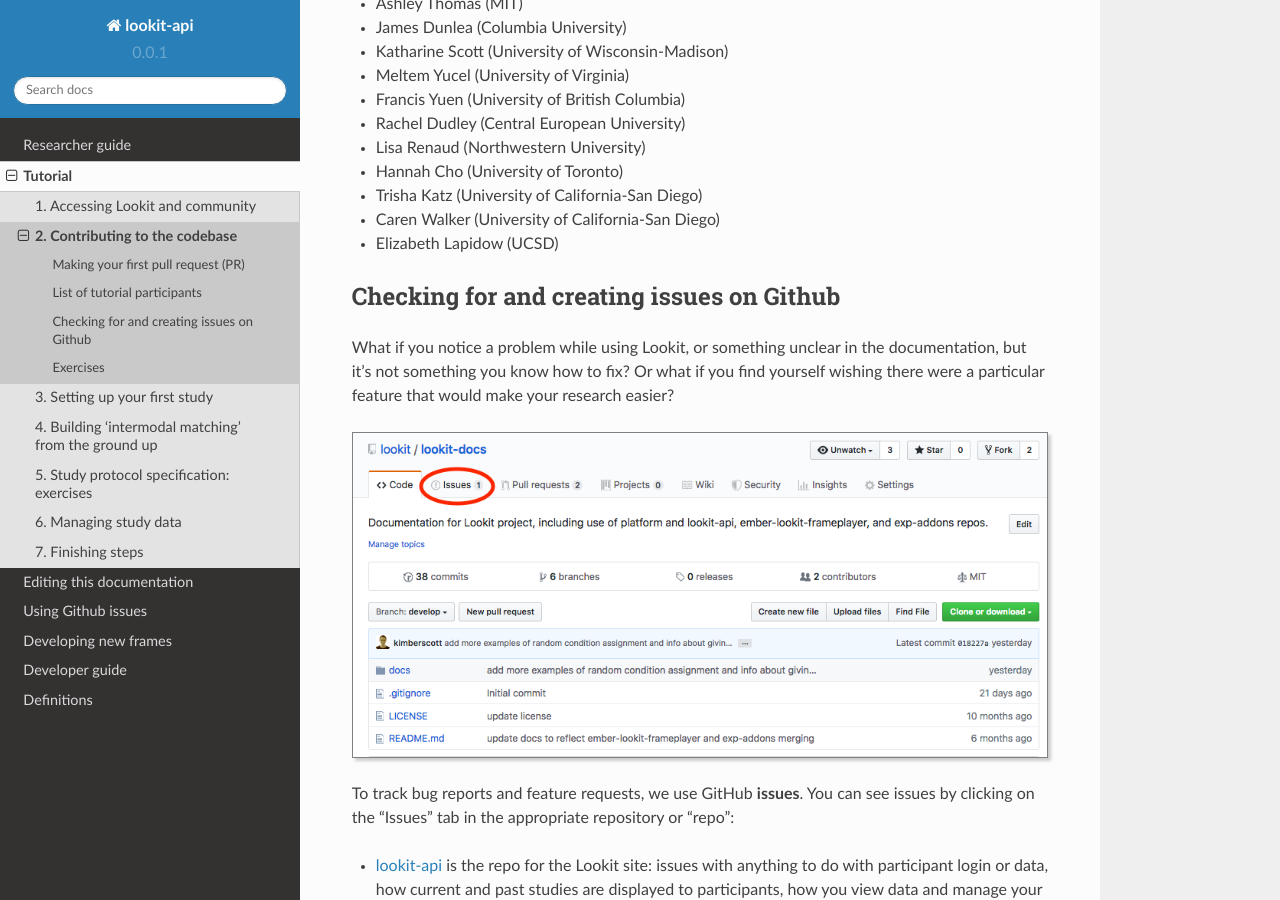
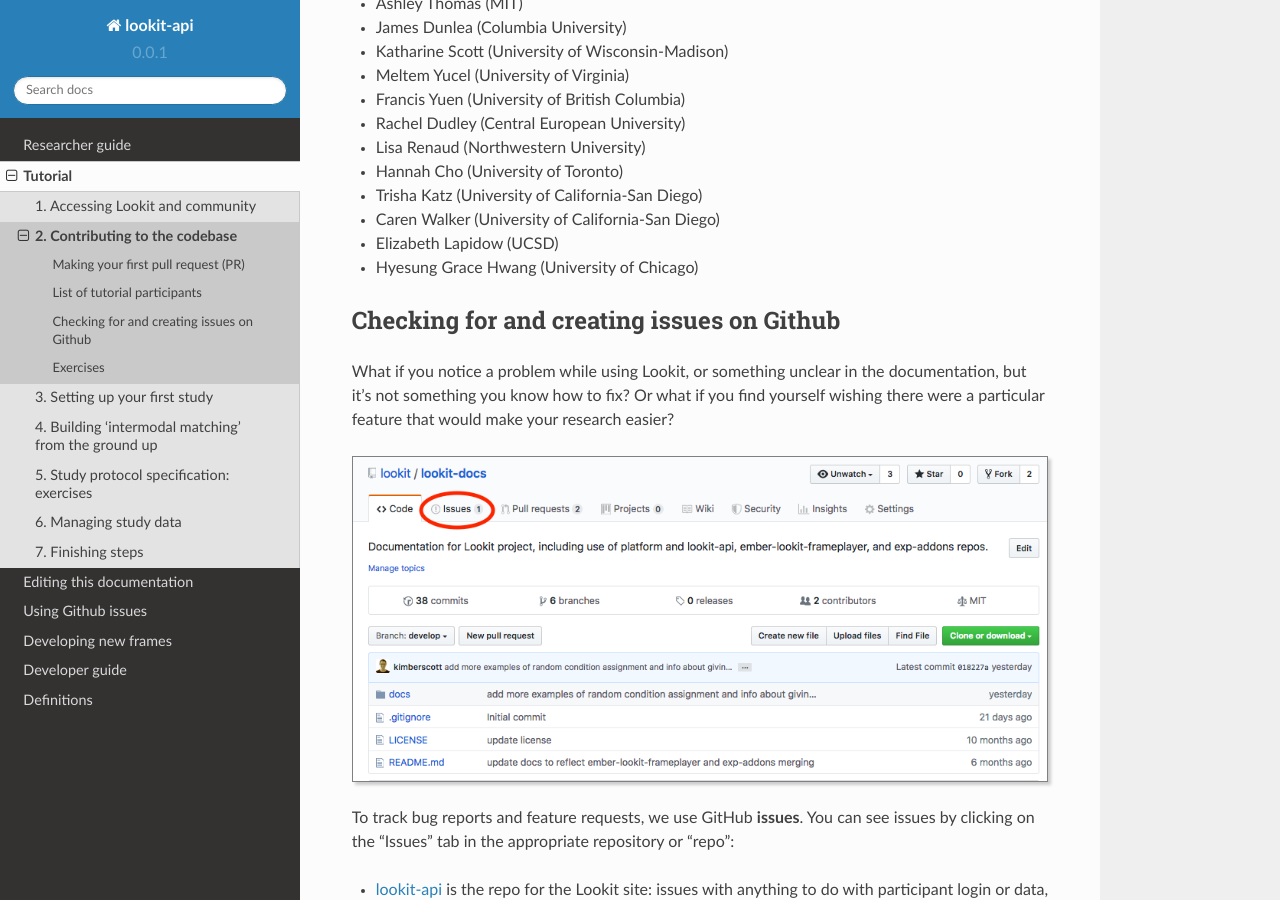
Before and after one commit to lookit/lookit-docs, a Sphinx documentation site: the page built from docs/source/tutorial-contributing.rst, in a window 1280 px wide and 900 px high, scrolled down 3781 px. Built offline with Sphinx 7.4.7 and the Read the Docs theme 2.0.0, drawn with Linux system fonts in a browser that asks for light colours.

Commit message:
add tutorial participant to list

```diff
--- a/docs/source/tutorial-contributing.rst
+++ b/docs/source/tutorial-contributing.rst
@@ -75,6 +75,7 @@
 - Trisha Katz (University of California-San Diego)
 - Caren Walker (University of California-San Diego)
 - Elizabeth Lapidow (UCSD)
+- Hyesung Grace Hwang (University of Chicago)
 
 .. _Github issues overview:
 
```
